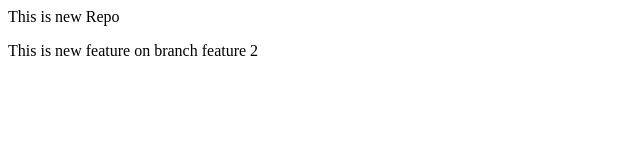
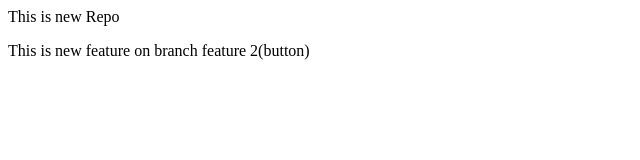
Before and after one commit to MubasherKhan16/LocalRepo, a plain HTML site: page index.html in a window 1280 px wide. Shown: the full height of the page, 0-640 px from the left. Drawn offline with Linux system fonts and the light colour scheme.

```diff
--- a/index.html
+++ b/index.html
@@ -1,2 +1,2 @@
 <p>This is new Repo</p>
-<p> This is new feature on branch feature 2</p>
+<p> This is new feature on branch feature 2(button)</p>
```
